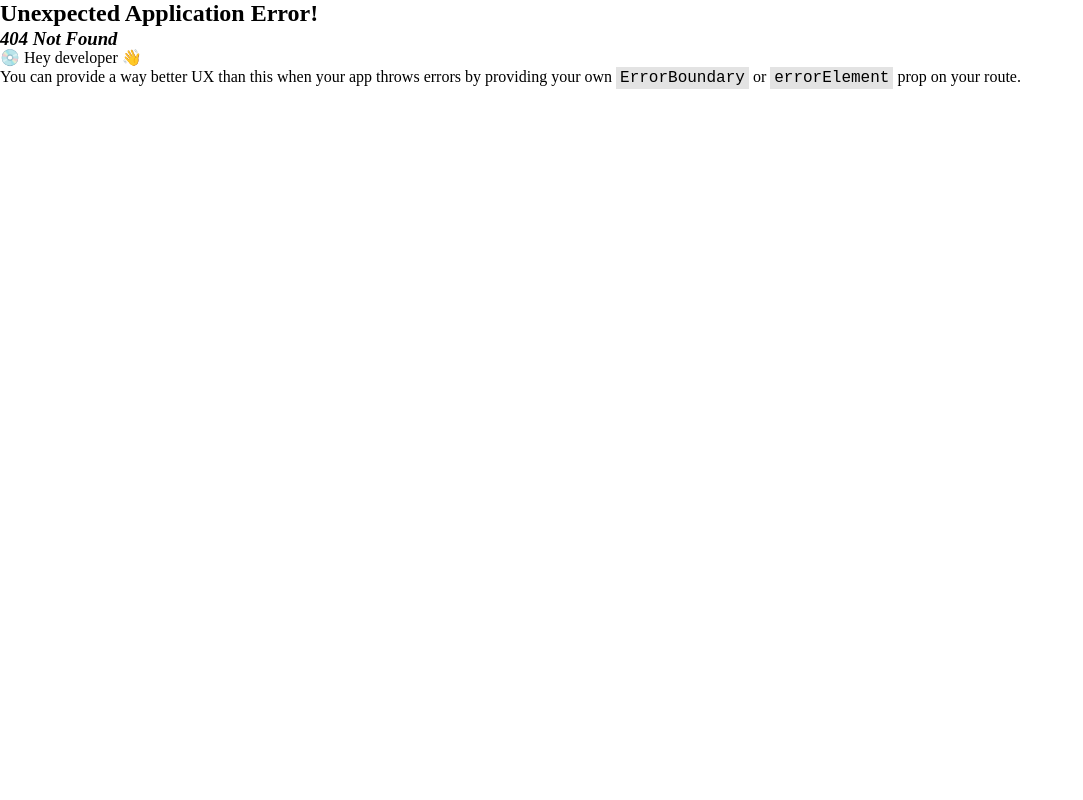
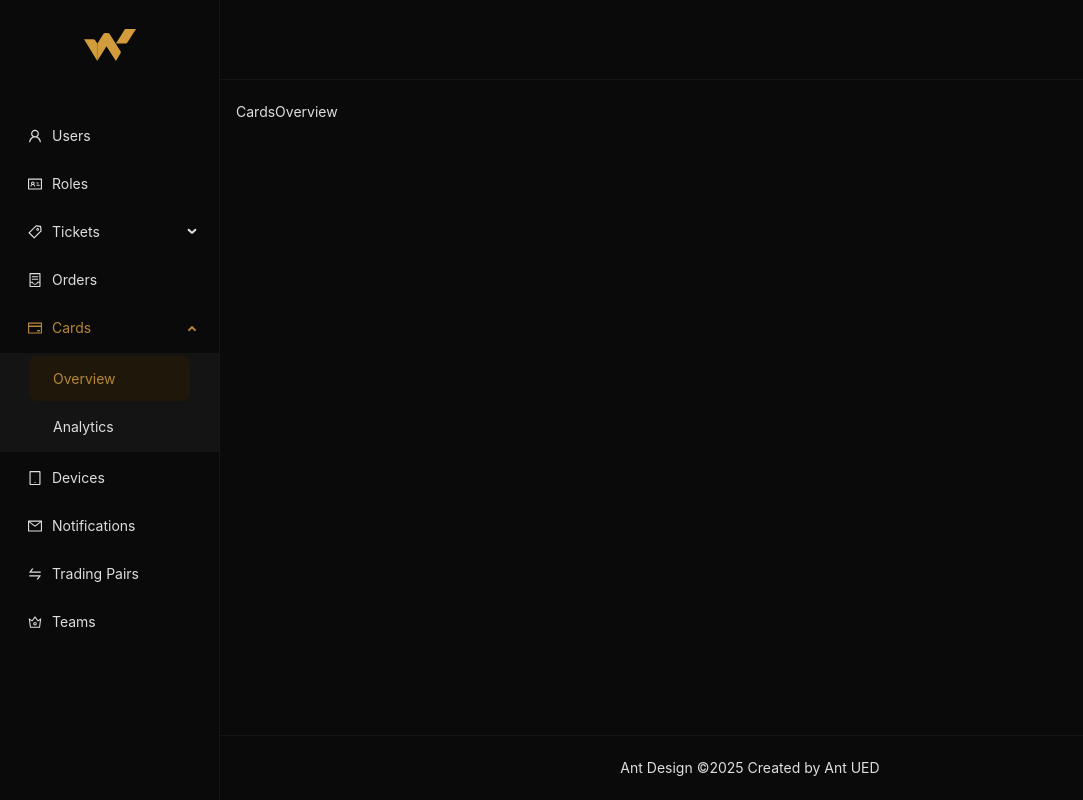
Before and after one commit to Tetiana-KET/cards-overview-list, a React (Vite) app: page /cards/overview in a window 1280 px wide. Before the commit this address had no page. Shown: the whole page, without its empty margins (0-1083 px from the left). Built offline with nearby package versions, Linux system fonts and the light colour scheme; a web font is replaced by a local one.

Commit message:
feat: set up routes and sidebar links, add placeholders for all pages

```diff
--- /dev/null
+++ b/src/pages/CardsOverview/CardsOverview.tsx
@@ -0,0 +1,3 @@
+export const CardsOverview = () => {
+  return <div>CardsOverview</div>;
+};
--- a/src/pages/Layout/AppLayout.tsx
+++ b/src/pages/Layout/AppLayout.tsx
@@ -3,6 +3,7 @@ import React from 'react';
 import { Layout, theme } from 'antd';
 import { Logo } from '@/components/ui/Logo';
 import { SideBarMenu } from './components/SideBar/SideBarMenu';
+import { Outlet } from 'react-router-dom';
 
 const { Header, Content, Footer, Sider } = Layout;
 
@@ -52,7 +53,9 @@ export const AppLayout = () => {
             background: colorBgContainer,
           }}
         />
-        <Content style={{ margin: '24px 16px 0', overflow: 'initial' }}></Content>
+        <Content style={{ margin: '24px 16px 0', overflow: 'initial' }}>
+          <Outlet />
+        </Content>
         <Footer style={{ textAlign: 'center', borderTop: '1px solid #161616' }}>
           Ant Design ©{new Date().getFullYear()} Created by Ant UED
         </Footer>
--- a/src/pages/Layout/components/SideBar/menuItems.tsx
+++ b/src/pages/Layout/components/SideBar/menuItems.tsx
@@ -11,35 +11,40 @@ import {
 } from '@ant-design/icons';
 
 import type { MenuProps } from 'antd';
+import { Link } from 'react-router-dom';
 
 type MenuItem = Required<MenuProps>['items'][number];
 
 export const menuItems: MenuItem[] = [
-  { key: 'users', icon: <UserOutlined />, label: 'Users' },
-  { key: 'roles', icon: <IdcardOutlined />, label: 'Roles' },
+  { key: 'users', icon: <UserOutlined />, label: <Link to="/users">Users</Link> },
+  { key: 'roles', icon: <IdcardOutlined />, label: <Link to="/roles">Roles</Link> },
   {
     key: 'tickets',
     icon: <TagOutlined />,
     label: 'Tickets',
     children: [
-      { key: 'ticketsOverview', label: 'Overview', style: { paddingLeft: '24px' } },
-      { key: 'ticketsAnalytics', label: 'Analytics', style: { paddingLeft: '24px' } },
+      { key: 'ticketsOverview', label: <Link to="/tickets/overview">Overview</Link>, style: { paddingLeft: '24px' } },
+      {
+        key: 'ticketsAnalytics',
+        label: <Link to="/tickets/analytics">Analytics</Link>,
+        style: { paddingLeft: '24px' },
+      },
     ],
   },
-  { key: 'orders', icon: <ContainerOutlined />, label: 'Orders' },
+  { key: 'orders', icon: <ContainerOutlined />, label: <Link to="/orders">Orders</Link> },
   {
     key: 'cards',
     icon: <CreditCardOutlined />,
     label: 'Cards',
     children: [
-      { key: 'cardsOverview', label: 'Overview', style: { paddingLeft: '24px' } },
-      { key: 'cardsAnalytics', label: 'Analytics', style: { paddingLeft: '24px' } },
+      { key: 'cardsOverview', label: <Link to="/cards/overview">Overview</Link>, style: { paddingLeft: '24px' } },
+      { key: 'cardsAnalytics', label: <Link to="/cards/analytics">Analytics</Link>, style: { paddingLeft: '24px' } },
     ],
   },
-  { key: 'devices', icon: <TabletOutlined />, label: 'Devices' },
-  { key: 'notifications', icon: <MailOutlined />, label: 'Notifications' },
-  { key: 'tradingPairs', icon: <SwapOutlined />, label: 'Trading Pairs' },
-  { key: 'teams', icon: <CrownOutlined />, label: 'Teams' },
+  { key: 'devices', icon: <TabletOutlined />, label: <Link to="/devices">Devices</Link> },
+  { key: 'notifications', icon: <MailOutlined />, label: <Link to="/notifications">Notifications</Link> },
+  { key: 'tradingPairs', icon: <SwapOutlined />, label: <Link to="/trading-pairs">Trading Pairs</Link> },
+  { key: 'teams', icon: <CrownOutlined />, label: <Link to="/teams">Teams</Link> },
 ];
 
 interface LevelKeysProps {
--- /dev/null
+++ b/src/pages/OtherPage/OtherPage.tsx
@@ -0,0 +1,5 @@
+import React from 'react';
+
+export const OtherPage = () => {
+  return <h1>in Development!</h1>;
+};
--- a/src/router/router.tsx
+++ b/src/router/router.tsx
@@ -1,25 +1,37 @@
+import { CardsOverview } from '@/pages/CardsOverview/CardsOverview';
 import { AppLayout } from '@/pages/Layout/AppLayout';
-import { createBrowserRouter } from 'react-router-dom';
+import { OtherPage } from '@/pages/OtherPage/OtherPage';
+import { createBrowserRouter, Navigate } from 'react-router-dom';
 
 const router = createBrowserRouter([
   {
     path: '/',
     element: <AppLayout />,
-    // // errorElement: <NotFoundPage />,
-    // children: [
-    // 	{
-    // 		index: true,
-    // 		element: <MainPage />,
-    // 	},
-    // 	{
-    // 		path: '/addBook',
-    // 		element: <AddBook />,
-    // 	},
-    // 	{
-    // 		path: '/editBook/:id',
-    // 		element: <EditBook />,
-    // 	},
-    // 	],
+    children: [
+      { index: true, element: <Navigate to="/cards/overview" replace /> },
+      { path: 'users', element: <OtherPage /> },
+      { path: 'roles', element: <OtherPage /> },
+      {
+        path: 'tickets',
+
+        children: [
+          { path: 'overview', element: <OtherPage /> },
+          { path: 'analytics', element: <OtherPage /> },
+        ],
+      },
+      { path: 'orders', element: <OtherPage /> },
+      {
+        path: 'cards',
+        children: [
+          { path: 'overview', element: <CardsOverview /> },
+          { path: 'analytics', element: <OtherPage /> },
+        ],
+      },
+      { path: 'devices', element: <OtherPage /> },
+      { path: 'notifications', element: <OtherPage /> },
+      { path: 'trading-pairs', element: <OtherPage /> },
+      { path: 'teams', element: <OtherPage /> },
+    ],
   },
 ]);
 export default router;
```
